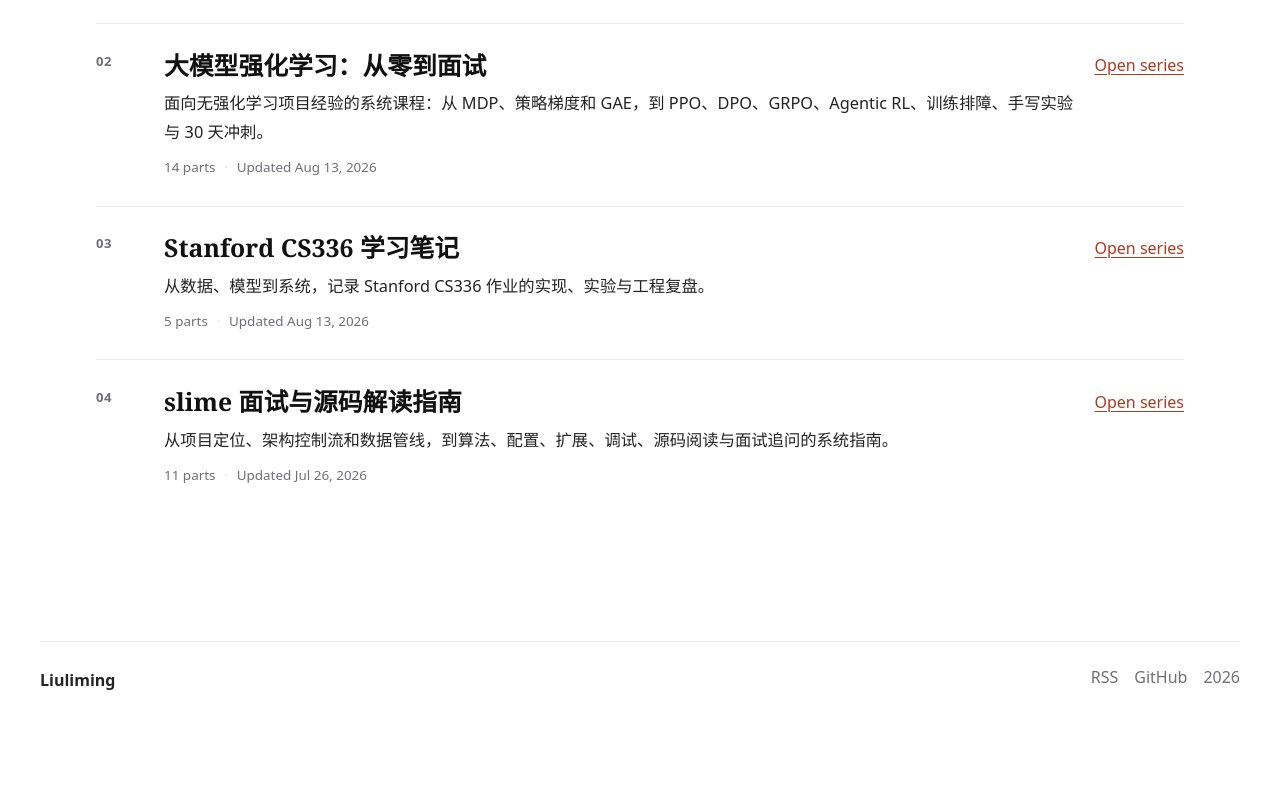
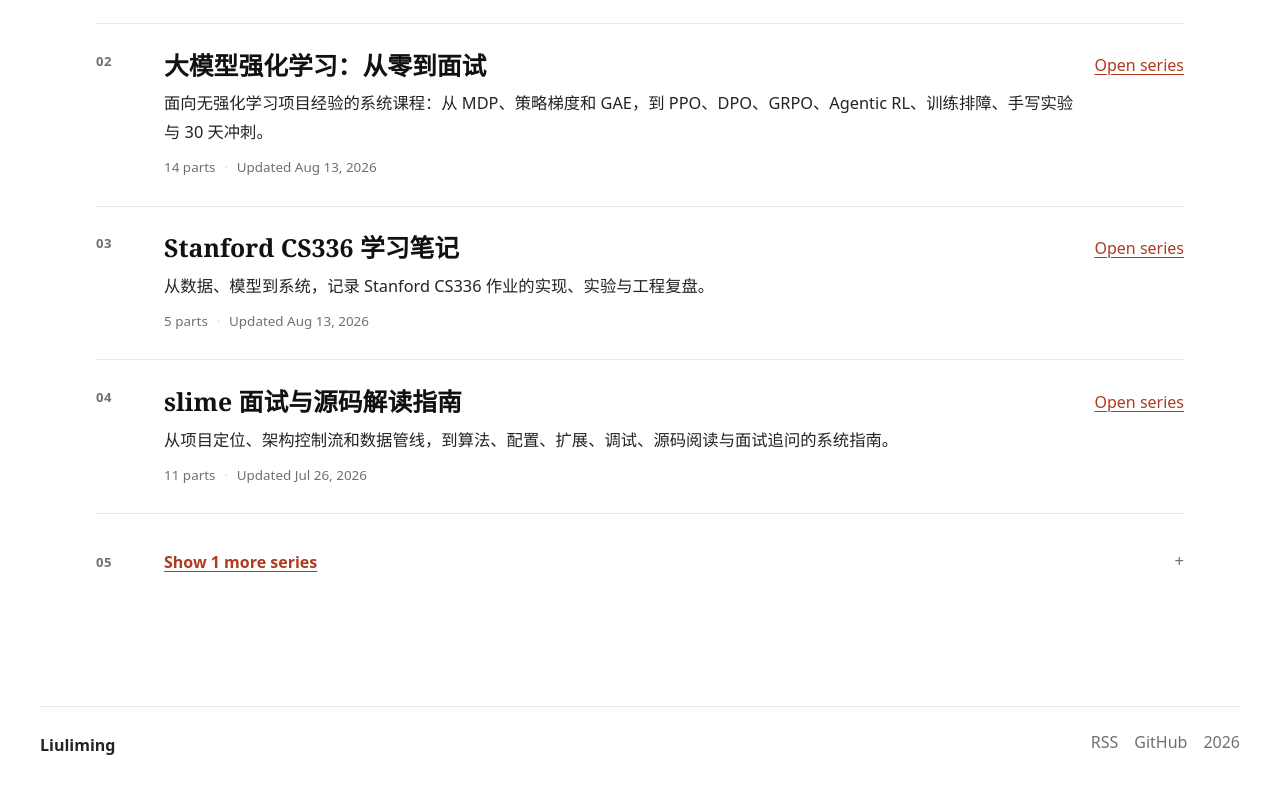
Before and after one commit to keepkeen/keepkeen.github.io, an Astro site: page / in a window 1280 px wide. Shown: the part 1605-2397 px from the top of the page. Before the commit the page ends 2332 px from the top, so only its background shows below. Built offline with nearby package versions, Linux system fonts and the light colour scheme; Astro itself is replaced by a stand-in of ours; some packages are replaced by stand-ins of ours.

Commit message:
Reveal remaining series with an inline expander on the home page
- 首页系列区块不再静默截断到 4 个：其余系列折叠渲染，底部新增延续编号样式的 "Show N more series" 按钮
- 点击原地展开并把焦点移到新披露的第一个系列；展开后按钮隐藏（含 [hidden] 与 display:grid 的优先级修正）

Co-authored-by: Cursor <cursoragent@cursor.com>

```diff
--- a/src/pages/index.astro
+++ b/src/pages/index.astro
@@ -31,8 +31,15 @@ const seriesRows = (await getCollection('series', ({ data }) => !data.draft))
     };
   })
   .filter((row) => row.count > 0)
-  .sort((left, right) => right.latestDate - left.latestDate)
-  .slice(0, 4);
+  .sort((left, right) => right.latestDate - left.latestDate);
+
+// 默认只展开前 4 个系列，其余折叠在“Show more”交互后面，而不是直接丢弃。
+const visibleSeriesCount = 4;
+const hiddenSeriesCount = Math.max(seriesRows.length - visibleSeriesCount, 0);
+const hiddenSeriesIndexLabel =
+  hiddenSeriesCount === 1
+    ? String(visibleSeriesCount + 1).padStart(2, '0')
+    : `${String(visibleSeriesCount + 1).padStart(2, '0')}–${String(seriesRows.length).padStart(2, '0')}`;
 ---
 
 <BaseLayout lang="zh-CN">
@@ -100,7 +107,10 @@ const seriesRows = (await getCollection('series', ({ data }) => !data.draft))
         <div class="section-rail-body">
           <div class="series-list">
             {seriesRows.map((row, index) => (
-              <article class="series-row">
+              <article
+                class="series-row"
+                {...(index >= visibleSeriesCount ? { 'data-series-extra': '', hidden: true } : {})}
+              >
                 <p class="series-index">{String(index + 1).padStart(2, '0')}</p>
                 <div class="series-row-body">
                   <h3>
@@ -116,8 +126,35 @@ const seriesRows = (await getCollection('series', ({ data }) => !data.draft))
               </article>
             ))}
           </div>
+          {hiddenSeriesCount > 0 && (
+            <button class="series-more" type="button" data-series-toggle aria-expanded="false">
+              <span class="series-index" aria-hidden="true">{hiddenSeriesIndexLabel}</span>
+              <span class="series-more-label text-link">
+                Show {hiddenSeriesCount} more series
+              </span>
+              <span class="series-more-hint" aria-hidden="true">+</span>
+            </button>
+          )}
         </div>
       </div>
     </section>
   )}
 </BaseLayout>
+
+<script>
+  const seriesToggle = document.querySelector('[data-series-toggle]');
+
+  if (seriesToggle instanceof HTMLElement) {
+    seriesToggle.addEventListener('click', () => {
+      const extraRows = document.querySelectorAll('[data-series-extra]');
+      extraRows.forEach((row) => row.removeAttribute('hidden'));
+      seriesToggle.setAttribute('aria-expanded', 'true');
+      seriesToggle.hidden = true;
+
+      const firstRevealedLink = extraRows[0]?.querySelector('a');
+      if (firstRevealedLink instanceof HTMLElement) {
+        firstRevealedLink.focus();
+      }
+    });
+  }
+</script>
--- a/src/styles/global.css
+++ b/src/styles/global.css
@@ -1038,6 +1038,46 @@ pre,
   border-bottom: 0;
 }
 
+.series-row[hidden] {
+  display: none;
+}
+
+.series-more {
+  display: grid;
+  grid-template-columns: 3rem minmax(0, 1fr) auto;
+  gap: 1rem 1.25rem;
+  align-items: center;
+  width: 100%;
+  margin: 0;
+  padding: 1.3rem 0 0.35rem;
+  border: 0;
+  background: none;
+  cursor: pointer;
+  text-align: left;
+  color: inherit;
+  font: inherit;
+}
+
+.series-more[hidden] {
+  display: none;
+}
+
+.series-more .series-more-label {
+  justify-self: start;
+  font-weight: 600;
+}
+
+.series-more-hint {
+  color: var(--text-muted);
+  font-size: 1.05rem;
+  line-height: 1;
+}
+
+.series-more:hover .series-more-hint,
+.series-more:focus-visible .series-more-hint {
+  color: inherit;
+}
+
 .series-row-body {
   display: grid;
   gap: 0.55rem;
```
